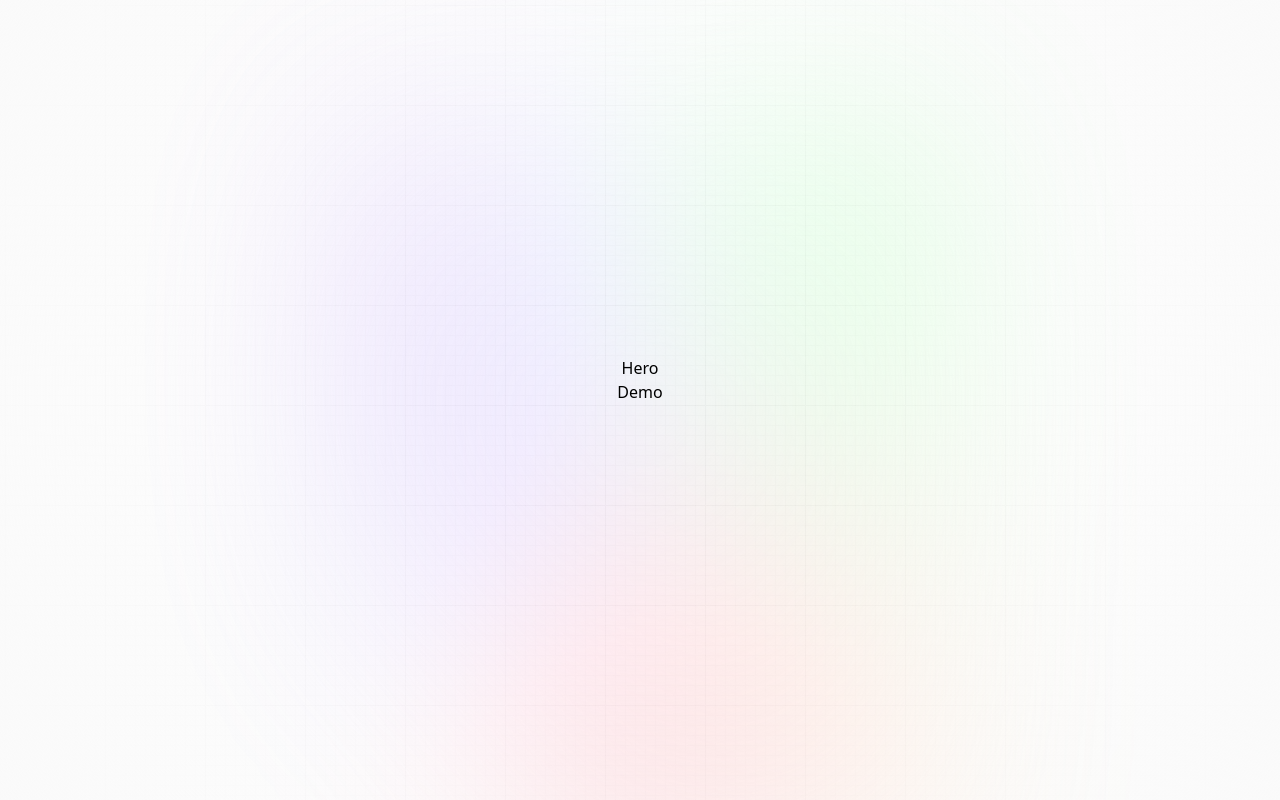
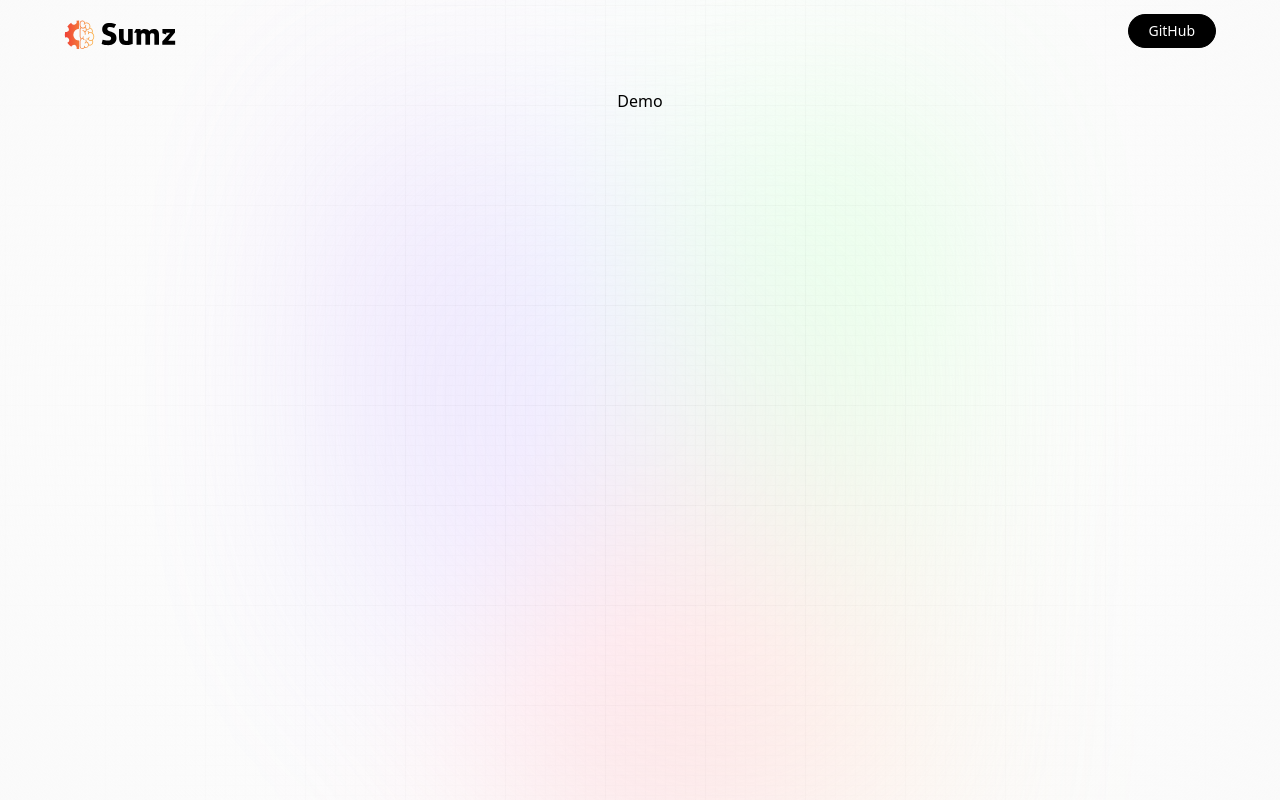
Before and after one commit to tiagosousa10/ai-summarizer, a React (Vite) app: page / in a window 1280 px wide. Built offline with nearby package versions, Linux system fonts and the light colour scheme; a web font is replaced by a local one.

Commit message:
fixing some errors about tailwindcss

```diff
--- /dev/null
+++ b/postcss.config.cjs
@@ -0,0 +1,6 @@
+module.exports = {
+   plugins: {
+       tailwindcss: {},
+       autoprefixer: {},
+   }
+}
--- a/src/App.jsx
+++ b/src/App.jsx
@@ -1,22 +1,21 @@
-import React from 'react'
-import Hero from './components/Hero'
-import Demo from './components/Demo'
+import Hero from "./components/Hero";
+import Demo from "./components/Demo";
 
-import './App.css'
+import "./App.css";
 
 const App = () => {
   return (
     <main>
       <div className='main'>
-         <div className='gradient'>
+        <div className='gradient' />
       </div>
-         <div className='app'>
-            <Hero />
-            <Demo />
-         </div>
+
+      <div className='app'>
+        <Hero />
+        <Demo />
       </div>
     </main>
-  )
-}
+  );
+};
 
-export default App
+export default App;
--- a/src/components/Hero.jsx
+++ b/src/components/Hero.jsx
@@ -1,8 +1,23 @@
 import React from 'react'
+import {logo} from '../assets'
 
 const Hero = () => {
   return (
-    <div>Hero</div>
+    <header className='w-full flex justify-center items-center flex-col'>
+      <nav className='flex justify-between items-center w-full mb-10 pt-3'>
+        <img src={logo} alt='sumz_logo' className='w-28 object-contain' />
+
+        <button
+          type='button'
+          onClick={() =>
+            window.open("https://github.com/tiagosousa10", "_blank")
+          }
+          className='black_btn'
+        >
+          GitHub
+        </button>
+      </nav>
+    </header>
   )
 }
 
--- a/tailwind.config.js
+++ b/tailwind.config.js
@@ -1,11 +1,11 @@
- /** @type {import('tailwindcss').Config} */
- export default {
-  content: ["./src/**/*.{html,js}"],
+/** @type {import('tailwindcss').Config} */
+export default {
+  content: ["./src/**/*.{html,js,jsx}"],
   theme: {
     extend: {
       fontFamily: {
-        satoshi: ["Satoshi", "sans-serif"],
-        inter: ["Inter", "sans-serif"],
+        satoshi: ['Satoshi', 'sans-serif'],
+        inter: ['Inter', 'sans-serif'],
       }
     },
   },
```
Also changed, not shown: package.json (+11 -17 lines), 1 other file (tests, documents, lock files or other folders).
